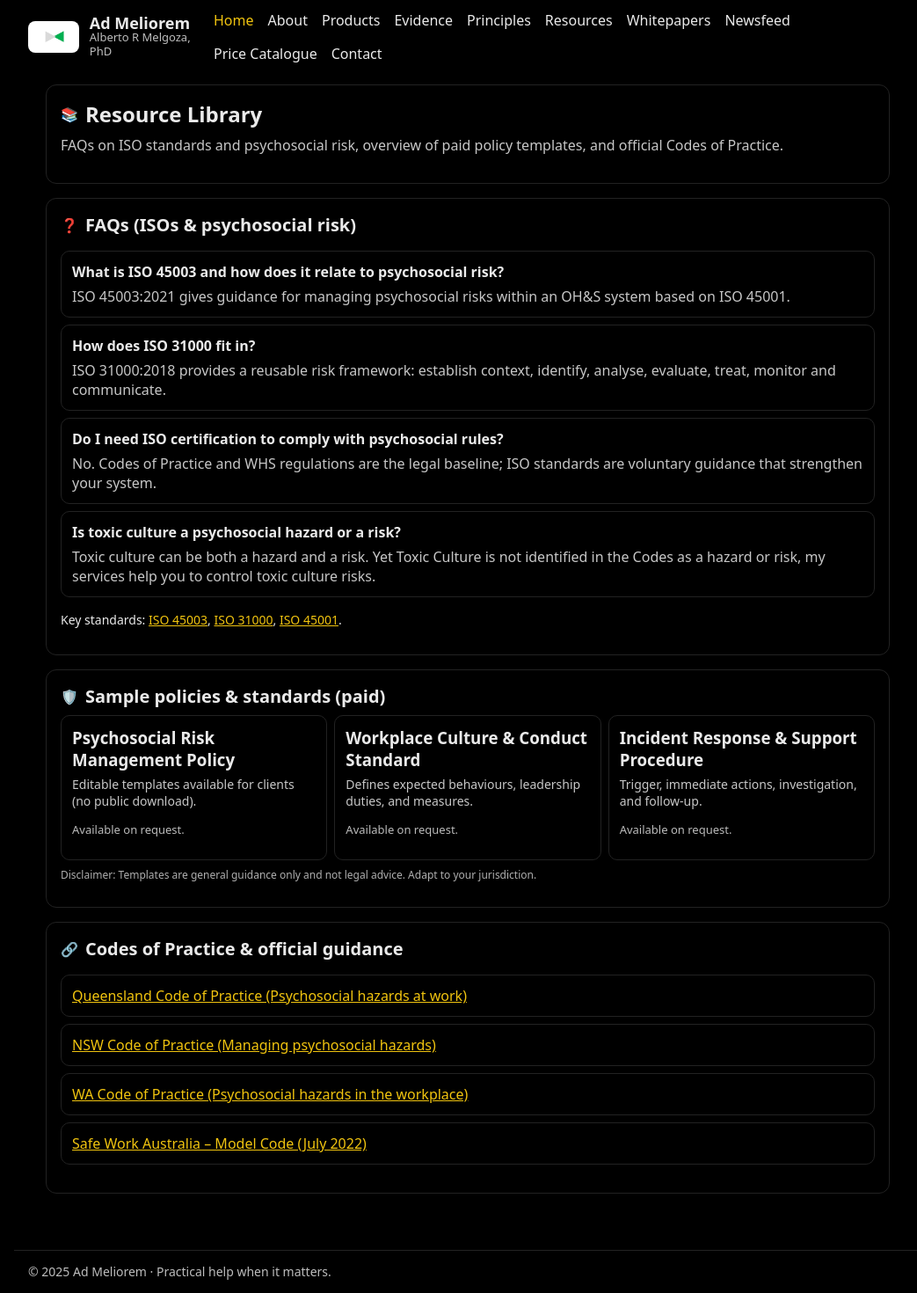
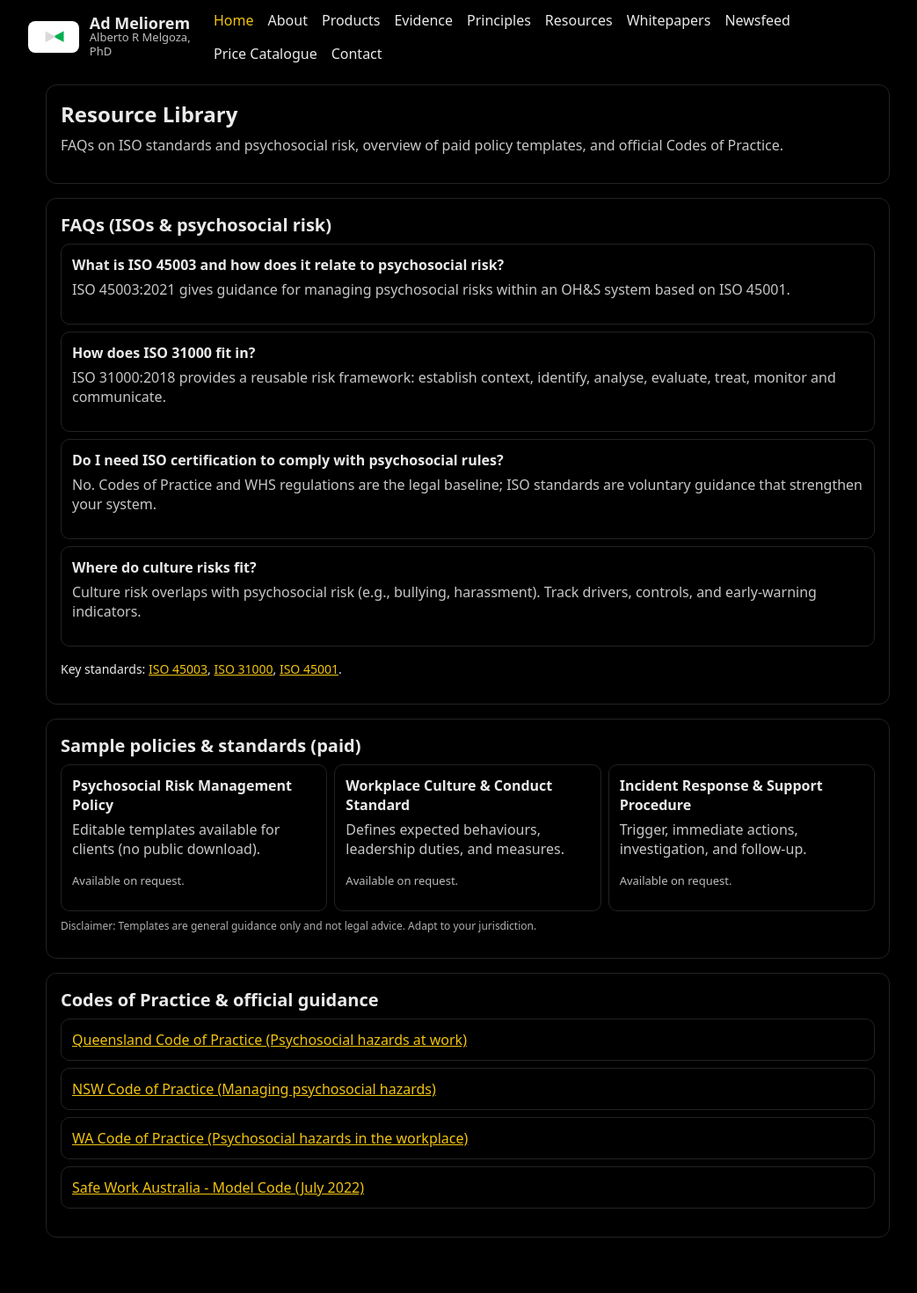
Before and after one commit to AlbertoRMelgoza/AdMeliorem, a Next.js app: page /resources in a window 1280 px wide. Shown: the top 1470 px of the page at 88% size, without its empty margins (108-1151 px from the left). Built offline with nearby package versions, Linux system fonts and the light colour scheme.

Commit message:
Update page.tsx

```diff
--- a/app/resources/page.tsx
+++ b/app/resources/page.tsx
@@ -1,154 +1,74 @@
 export default function Page() {
-  // Yellow link style requested
-  const linkStyle = { color: "#f1c40f", textDecoration: "underline" } as const;
+  const linkStyle: React.CSSProperties = { color: "#f1c40f", textDecoration: "underline" };
 
-  const faq = [
+  const faq: { q: string; a: string }[] = [
     {
       q: "What is ISO 45003 and how does it relate to psychosocial risk?",
-      a: "ISO 45003:2021 gives guidance for managing psychosocial risks within an OH&S system based on ISO 45001.",
+      a: "ISO 45003:2021 gives guidance for managing psychosocial risks within an OH&S system based on ISO 45001."
     },
     {
       q: "How does ISO 31000 fit in?",
-      a: "ISO 31000:2018 provides a reusable risk framework: establish context, identify, analyse, evaluate, treat, monitor and communicate.",
+      a: "ISO 31000:2018 provides a reusable risk framework: establish context, identify, analyse, evaluate, treat, monitor and communicate."
     },
     {
       q: "Do I need ISO certification to comply with psychosocial rules?",
-      a: "No. Codes of Practice and WHS regulations are the legal baseline; ISO standards are voluntary guidance that strengthen your system.",
+      a: "No. Codes of Practice and WHS regulations are the legal baseline; ISO standards are voluntary guidance that strengthen your system."
     },
     {
-      q: "Is toxic culture a psychosocial hazard or a risk?",
-      a: "Toxic culture can be both a hazard and a risk. Yet Toxic Culture is not identified in the Codes as a hazard or risk, my services help you to control toxic culture risks.",
-    },
+      q: "Where do culture risks fit?",
+      a: "Culture risk overlaps with psychosocial risk (e.g., bullying, harassment). Track drivers, controls, and early-warning indicators."
+    }
   ];
 
-  const policies = [
-    {
-      title: "Psychosocial Risk Management Policy",
-      blurb: "Editable templates available for clients (no public download).",
-    },
-    {
-      title: "Workplace Culture & Conduct Standard",
-      blurb: "Defines expected behaviours, leadership duties, and measures.",
-    },
-    {
-      title: "Incident Response & Support Procedure",
-      blurb: "Trigger, immediate actions, investigation, and follow-up.",
-    },
+  const policies: { title: string; blurb: string }[] = [
+    { title: "Psychosocial Risk Management Policy", blurb: "Editable templates available for clients (no public download)." },
+    { title: "Workplace Culture & Conduct Standard", blurb: "Defines expected behaviours, leadership duties, and measures." },
+    { title: "Incident Response & Support Procedure", blurb: "Trigger, immediate actions, investigation, and follow-up." }
   ];
 
-  const codeLinks = [
-    {
-      name: "Queensland Code of Practice (Psychosocial hazards at work)",
-      href: "https://www.worksafe.qld.gov.au/__data/assets/pdf_file/0025/104857/managing-the-risk-of-psychosocial-hazards-at-work-code-of-practice.pdf",
-    },
-    {
-      name: "NSW Code of Practice (Managing psychosocial hazards)",
-      href: "https://www.safework.nsw.gov.au/__data/assets/pdf_file/0004/983353/Code-of-Practice_Managing-psychosocial-hazards.pdf",
-    },
-    {
-      name: "WA Code of Practice (Psychosocial hazards in the workplace)",
-      href: "https://www.worksafe.wa.gov.au/sites/default/files/atoms/files/221154_cp_psychosocialhazards.pdf",
-    },
-    {
-      name: "Safe Work Australia – Model Code (July 2022)",
-      href: "https://www.safeworkaustralia.gov.au/sites/default/files/2022-08/model_code_of_practice_-_managing_psychosocial_hazards_at_work_25082022_0.pdf",
-    },
+  const codeLinks: { name: string; href: string }[] = [
+    { name: "Queensland Code of Practice (Psychosocial hazards at work)", href: "https://www.worksafe.qld.gov.au/__data/assets/pdf_file/0025/104857/managing-the-risk-of-psychosocial-hazards-at-work-code-of-practice.pdf" },
+    { name: "NSW Code of Practice (Managing psychosocial hazards)", href: "https://www.safework.nsw.gov.au/__data/assets/pdf_file/0004/983353/Code-of-Practice_Managing-psychosocial-hazards.pdf" },
+    { name: "WA Code of Practice (Psychosocial hazards in the workplace)", href: "https://www.worksafe.wa.gov.au/sites/default/files/atoms/files/221154_cp_psychosocialhazards.pdf" },
+    { name: "Safe Work Australia - Model Code (July 2022)", href: "https://www.safeworkaustralia.gov.au/sites/default/files/2022-08/model_code_of_practice_-_managing_psychosocial_hazards_at_work_25082022_0.pdf" }
   ];
 
   return (
     <main style={{ maxWidth: 960, margin: "0 auto", padding: "24px 16px" }}>
-      {/* Header (no price mention) */}
-      <section
-        style={{
-          border: "1px solid #222",
-          borderRadius: 12,
-          padding: 16,
-          marginBottom: 16,
-        }}
-      >
-        <div style={{ display: "flex", alignItems: "center", gap: 8 }}>
-          <span aria-hidden>📚</span>
-          <h1 style={{ margin: 0, fontSize: 24 }}>Resource Library</h1>
-        </div>
-        <p style={{ opacity: 0.85, marginTop: 8 }}>
+      <section style={{ border: "1px solid #222", borderRadius: 12, padding: 16, marginBottom: 16 }}>
+        <h1 style={{ margin: 0, fontSize: 24 }}>Resource Library</h1>
+        <p style={{ marginTop: 8, opacity: 0.85 }}>
           FAQs on ISO standards and psychosocial risk, overview of paid policy templates, and official Codes of Practice.
         </p>
       </section>
 
-      {/* FAQs */}
-      <section
-        style={{
-          border: "1px solid #222",
-          borderRadius: 12,
-          padding: 16,
-          marginBottom: 16,
-        }}
-      >
-        <div style={{ display: "flex", alignItems: "center", gap: 8, marginBottom: 8 }}>
-          <span aria-hidden>❓</span>
-          <h2 style={{ margin: 0, fontSize: 20 }}>FAQs (ISOs & psychosocial risk)</h2>
-        </div>
-        <ul style={{ display: "grid", gap: 8, padding: 0, listStyle: "none" }}>
+      <section style={{ border: "1px solid #222", borderRadius: 12, padding: 16, marginBottom: 16 }}>
+        <h2 style={{ margin: 0, fontSize: 20 }}>FAQs (ISOs & psychosocial risk)</h2>
+        <ul style={{ padding: 0, listStyle: "none", marginTop: 8 }}>
           {faq.map((f, i) => (
-            <li key={i} style={{ border: "1px solid #222", borderRadius: 10, padding: 12 }}>
+            <li key={i} style={{ border: "1px solid #222", borderRadius: 10, padding: 12, marginTop: 8 }}>
               <p style={{ margin: 0, fontWeight: 600 }}>{f.q}</p>
-              <p style={{ margin: "6px 0 0", opacity: 0.85 }}>{f.a}</p>
+              <p style={{ marginTop: 6, opacity: 0.85 }}>{f.a}</p>
             </li>
           ))}
         </ul>
         <p style={{ marginTop: 8, fontSize: 14 }}>
           Key standards:{" "}
-          <a href="https://www.iso.org/standard/64283.html" target="_blank" rel="noopener noreferrer" style={linkStyle}>
-            ISO 45003
-          </a>
-          ,{" "}
-          <a
-            href="https://www.iso.org/cms/%20render/live/en/sites/isoorg/contents/data/standard/06/56/65694.html"
-            target="_blank"
-            rel="noopener noreferrer"
-            style={linkStyle}
-          >
-            ISO 31000
-          </a>
-          ,{" "}
-          <a
-            href="https://www.iso.org/iso/home/store/catalogue_tc/catalogue_detail.htm?csnumber=63787"
-            target="_blank"
-            rel="noopener noreferrer"
-            style={linkStyle}
-          >
-            ISO 45001
-          </a>
-          .
+          <a href="https://www.iso.org/standard/64283.html" target="_blank" rel="noopener noreferrer" style={linkStyle}>ISO 45003</a>,{" "}
+          <a href="https://www.iso.org/cms/%20render/live/en/sites/isoorg/contents/data/standard/06/56/65694.html" target="_blank" rel="noopener noreferrer" style={linkStyle}>ISO 31000</a>,{" "}
+          <a href="https://www.iso.org/iso/home/store/catalogue_tc/catalogue_detail.htm?csnumber=63787" target="_blank" rel="noopener noreferrer" style={linkStyle}>ISO 45001</a>.
         </p>
       </section>
 
-      {/* Paid templates (no links or downloads) */}
-      <section
-        style={{
-          border: "1px solid #222",
-          borderRadius: 12,
-          padding: 16,
-          marginBottom: 16,
-        }}
-      >
-        <div style={{ display: "flex", alignItems: "center", gap: 8, marginBottom: 8 }}>
-          <span aria-hidden>🛡️</span>
-          <h2 style={{ margin: 0, fontSize: 20 }}>Sample policies & standards (paid)</h2>
-        </div>
-        <div
-          style={{
-            display: "grid",
-            gap: 8,
-            gridTemplateColumns: "repeat(auto-fit, minmax(260px, 1fr))",
-          }}
-        >
-          {policies.map((p) => (
-            <article key={p.title} style={{ border: "1px solid #222", borderRadius: 10, padding: 12 }}>
-              <h3 style={{ margin: 0, fontWeight: 600 }}>{p.title}</h3>
-              <p style={{ marginTop: 6, fontSize: 14, opacity: 0.85 }}>{p.blurb}</p>
+      <section style={{ border: "1px solid #222", borderRadius: 12, padding: 16, marginBottom: 16 }}>
+        <h2 style={{ margin: 0, fontSize: 20 }}>Sample policies & standards (paid)</h2>
+        <div style={{ display: "grid", gap: 8, gridTemplateColumns: "repeat(auto-fit, minmax(260px, 1fr))", marginTop: 8 }}>
+          {policies.map((p, i) => (
+            <div key={i} style={{ border: "1px solid #222", borderRadius: 10, padding: 12 }}>
+              <p style={{ margin: 0, fontWeight: 600 }}>{p.title}</p>
+              <p style={{ marginTop: 6, opacity: 0.85 }}>{p.blurb}</p>
               <p style={{ marginTop: 6, fontSize: 13, opacity: 0.8 }}>Available on request.</p>
-            </article>
+            </div>
           ))}
         </div>
         <p style={{ marginTop: 8, fontSize: 12, opacity: 0.75 }}>
@@ -156,18 +76,12 @@ export default function Page() {
         </p>
       </section>
 
-      {/* Codes of Practice — yellow links */}
       <section style={{ border: "1px solid #222", borderRadius: 12, padding: 16 }}>
-        <div style={{ display: "flex", alignItems: "center", gap: 8, marginBottom: 8 }}>
-          <span aria-hidden>🔗</span>
-          <h2 style={{ margin: 0, fontSize: 20 }}>Codes of Practice & official guidance</h2>
-        </div>
-        <ul style={{ display: "grid", gap: 8, padding: 0, listStyle: "none" }}>
-          {codeLinks.map((c) => (
-            <li key={c.href} style={{ border: "1px solid #222", borderRadius: 10, padding: 12 }}>
-              <a href={c.href} target="_blank" rel="noopener noreferrer" style={linkStyle}>
-                {c.name}
-              </a>
+        <h2 style={{ margin: 0, fontSize: 20 }}>Codes of Practice & official guidance</h2>
+        <ul style={{ padding: 0, listStyle: "none", marginTop: 8 }}>
+          {codeLinks.map((c, i) => (
+            <li key={i} style={{ border: "1px solid #222", borderRadius: 10, padding: 12, marginTop: 8 }}>
+              <a href={c.href} target="_blank" rel="noopener noreferrer" style={linkStyle}>{c.name}</a>
             </li>
           ))}
         </ul>
```
